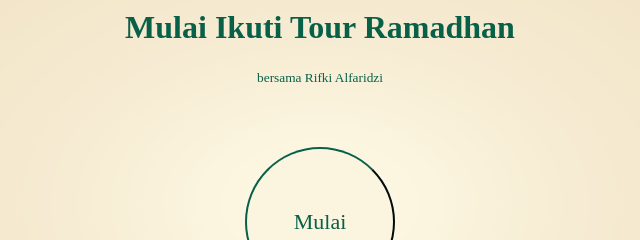
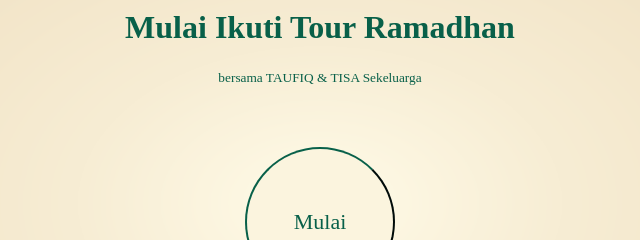
Before and after one commit to taufiqpamungkas21/taufiqpamungkas21.github.io, a plain HTML site: page index.html in a window 1280 px wide. Shown: the part 197-437 px from the top of the page, 320-960 px from the left. Drawn offline with nearby package versions, Linux system fonts and the light colour scheme; a web font is replaced by a local one.

Commit message:
Update index.html

```diff
--- a/index.html
+++ b/index.html
@@ -1,7 +1,7 @@
 <!DOCTYPE html>
 <html>
 	<head>
-		<title>Selamat Hari Raya Idul Fitri 1443 H - TAUFIQ & TISA Sekeluarga </title>
+		<title>Selamat Hari Raya Idul Fitri 1444 H - TAUFIQ & TISA Sekeluarga </title>
 	  	<meta charset="utf-8">
 	  	<link rel="icon" href="https://gamepedia.cursecdn.com/minecraft_gamepedia/a/a7/Heart.svg?version=dac1a46352ab4c25ad78a3cef0ceea86">
 	  	<meta name="viewport" content="width=device-width, initial-scale=1, user-scalable=no">
@@ -450,7 +450,7 @@
 			</div>
 			<div class="jumbotron" id="myform">
 				<h1>Mulai Ikuti Tour Ramadhan</h1>
-				<small>bersama Rifki Alfaridzi</small>
+				<small>bersama TAUFIQ & TISA Sekeluarga</small>
 				<br>
 				<button class="btn-mulai" style="border-radius: 50%; min-width: 150px;min-height: 150px;margin-top: 5%;font-size: 22px;background-color:#fbf4de;border-color: #086049;color: #086049;" onclick="mywrite()">Mulai</button>
 			</div>
@@ -459,10 +459,10 @@
 					Assalamu alaikum <span id="spannama"></span>
 				</div>
 				<div style="text-align: center;" class="mybody">
-					<h1 style="margin: 0;">Rifki Alfaridzi</h1>
+					<h1 style="margin: 0;">TAUFIQ & TISA Sekeluarga</h1>
 					<small style="margin: 10px;">mengucapkan</small>
 					<div class="mytitle">
-						Selamat Hari Raya Idul Fitri 1443 H
+						Selamat Hari Raya Idul Fitri 1444 H
 					</div>
 					<p style="font-style: italic;">Taqabbalallahu Minna Wa Minkum
 						Shiyamana Wa Shiyamakum</p>
```
